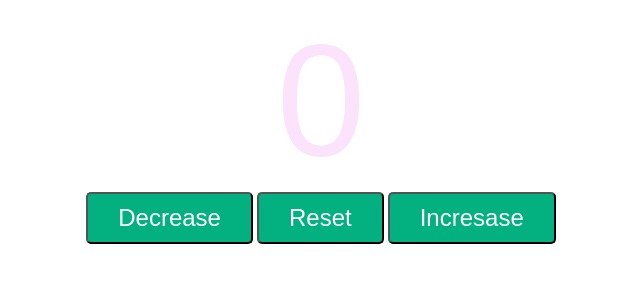
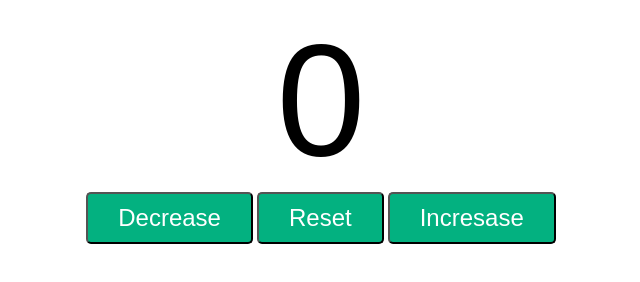
Before and after one commit to saieswar06/counter, a plain HTML site: page index.html in a window 1280 px wide. Shown: the whole page, without its empty margins (319-959 px from the left). Drawn offline with Linux system fonts and the light colour scheme.

Commit message:
Update style.css

```diff
--- a/style.css
+++ b/style.css
@@ -1,6 +1,6 @@
 #countLabel{
     display: block;
-    color: #dd06da1d;
+
     text-align: center;
     font-size: 10em;
     font-family:Arial, Helvetica, sans-serif ;
```
